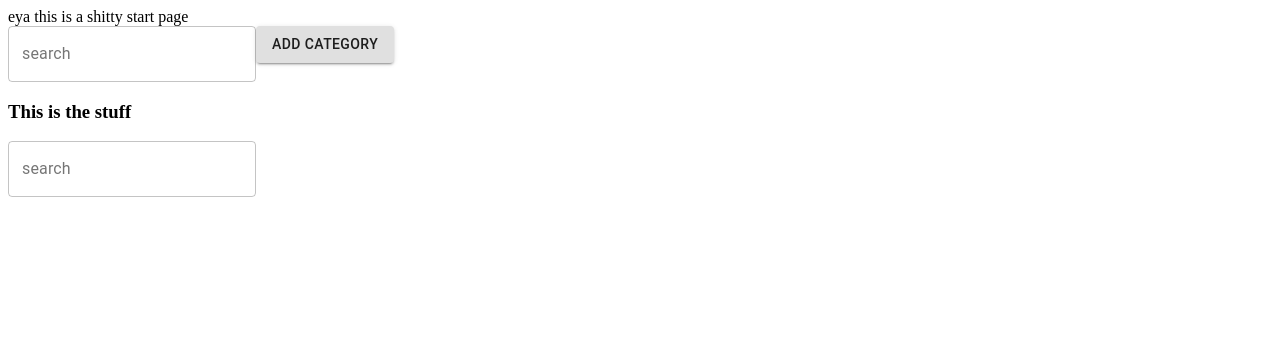
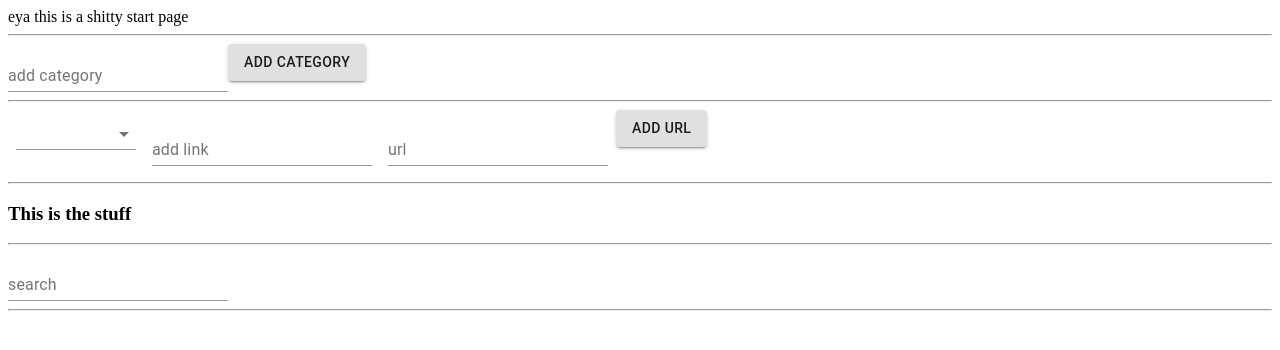
Before and after one commit to bubzling/startpage, a React (Create React App) app: page / in a window 1280 px wide. Shown: the top 350 px of the page. Built offline with nearby package versions, Linux system fonts and the light colour scheme.

Commit message:
basic component for add link to cat

```diff
--- a/src/app/App.js
+++ b/src/app/App.js
@@ -3,6 +3,7 @@ import React, { useState } from 'react';
 import UrlLists from '../components/Links/UrlLists';
 import SearchBar from '../components/Search/SearchBar';
 import CatCreate from '../components/CatCreate/CatCreate'
+import LinkCreate from '../components/LinkCreate/LinkCreate'
 
 // import sampleData from './sample'
 
@@ -11,8 +12,7 @@ import Grid from '@material-ui/core/Grid'
   Main container for launchpad
 */
 // console.log("Samle", sampleData)
-/*
-  data format
+/* data format
 [
   {
     groupName: category,
@@ -65,13 +65,16 @@ const App = props => {
   return (
     <Grid className="container">
       eya this is a shitty start page
+      <hr/>
 
       {/* CRUD placeholder */}
-      <CatCreate addCat={addCat} />
+      <CatCreate addCat={addCat} /> <hr/>
+      <LinkCreate list={list} addLink={addLink} /> <hr/>
+
 
       {/* ================ */}
-      <UrlLists list={list} />
-      <SearchBar />
+      <UrlLists list={list} /> <hr />
+      <SearchBar />   <hr />
     </Grid>
   );
 }
--- a/src/components/CatCreate/CatCreate.js
+++ b/src/components/CatCreate/CatCreate.js
@@ -16,10 +16,9 @@ const CatCreate = props => {
 
     return (
         <div>
-            <TextField label='search'
+            <TextField label='add category'
                 value={category}
-                onChange={onCatChange}
-                variant='outlined' />
+                onChange={onCatChange} />
             <Button variant='contained' onClick={() => addCat(category)}>Add Category</Button>
         </div>
     )
--- /dev/null
+++ b/src/components/LinkCreate/LinkCreate.js
@@ -0,0 +1,53 @@
+import React, { useState } from 'react'
+import TextField from '@material-ui/core/TextField'
+import { Button, FormControl, MenuItem, Select } from '@material-ui/core';
+
+import { makeStyles } from '@material-ui/core/styles';
+
+const useStyles = makeStyles((theme) => ({
+    form: {
+        margin: theme.spacing(1),
+        minWidth: 120,
+    }
+}));
+
+// this is just temporary
+const LinkCreate = props => {
+    const classes = useStyles();
+
+    const [category, setCategory] = useState(-1);
+    const [linkName, setLinkName] = useState("");
+    const [url, setUrl] = useState("");
+    const [validated, setValidated] = useState(0);
+
+    const { addCat, list } = props;
+
+    const onCatChange = (e) => setCategory(e.target.value);
+    const onLinkChange = (e) => setLinkName(e.target.value);
+    const onUrlChange = (e) => setUrl(e.target.value);
+
+
+    return (
+        <div>
+            <FormControl className={classes.form}>
+                <Select onChange={onCatChange} value={category}>
+                    <MenuItem>Word</MenuItem>
+                </Select>
+            </FormControl>
+            <FormControl className={classes.form}>
+                <TextField label='add link'
+                    value={linkName}
+                    onChange={onCatChange} />
+            </FormControl>
+            <FormControl className={classes.form}>
+                <TextField label='url'
+                    value={url}
+                    onChange={onUrlChange} />
+            </FormControl>
+
+            <Button variant='contained' onClick={() => addCat(category)}>Add Url</Button>
+        </div>
+    )
+}
+
+export default LinkCreate;
--- a/src/components/Search/SearchBar.js
+++ b/src/components/Search/SearchBar.js
@@ -5,8 +5,7 @@ import TextField from '@material-ui/core/TextField'
 const SearchBar = props => {
     return (
         <div>
-            <TextField label='search'
-                variant='outlined' />
+            <TextField label='search' />
         </div>
     )
 }
```
Also changed, not shown: src/App.js (deleted, +0 -32 lines).
